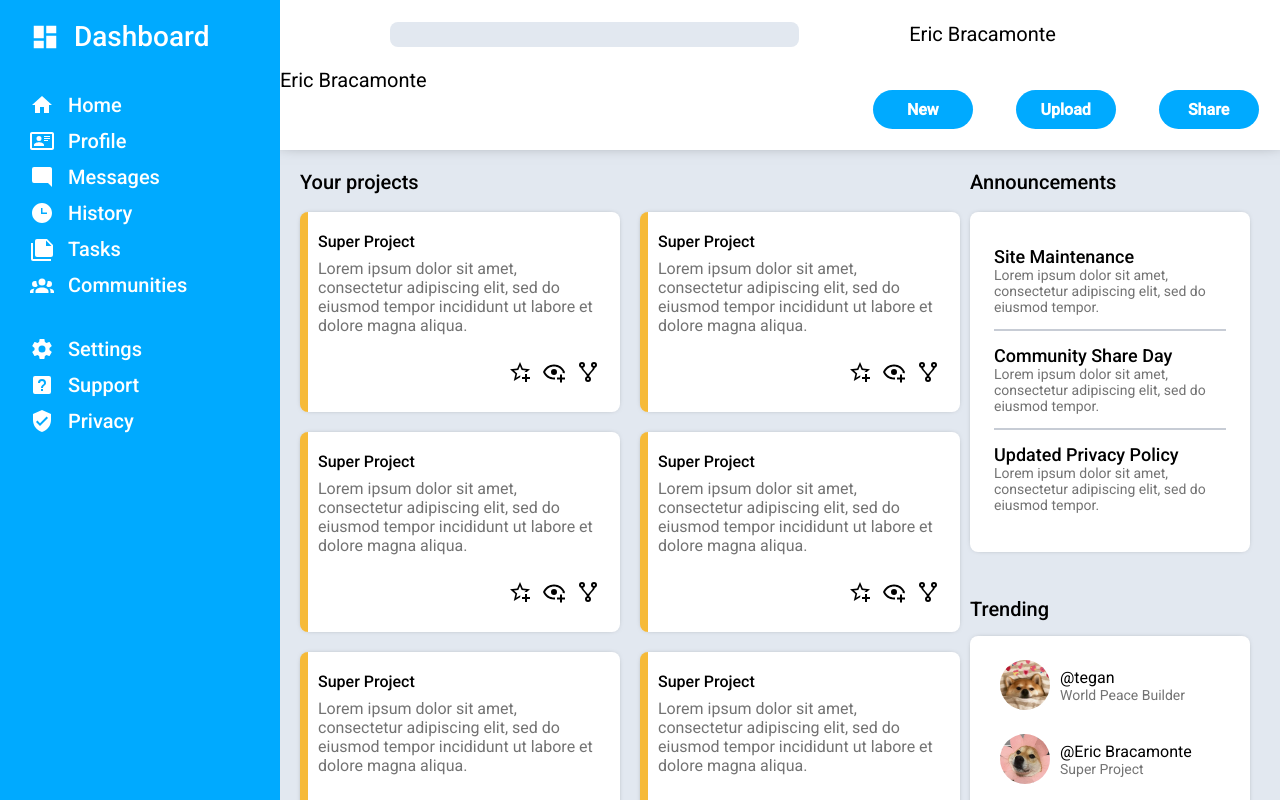
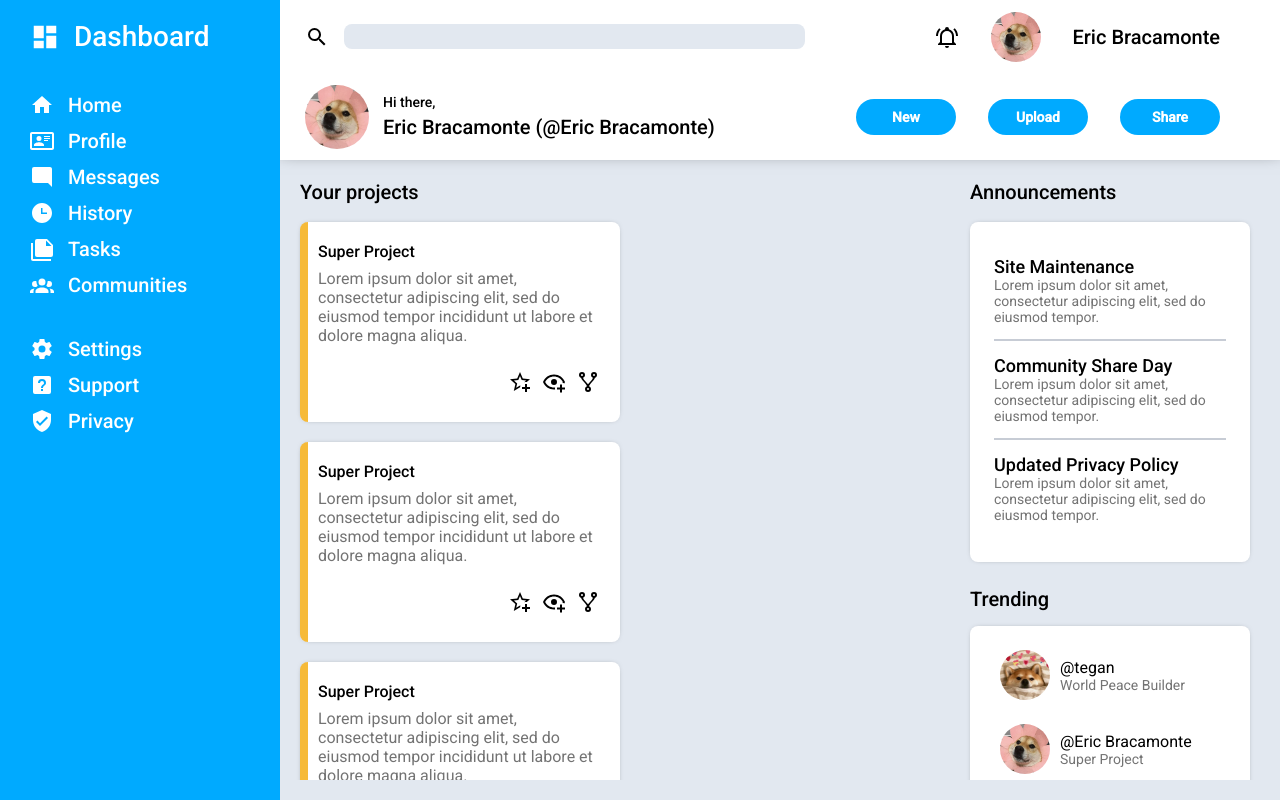
Before and after one commit to Ereiclo/admin_dashboard, a plain HTML site: page index.html in a window 1280 px wide. Drawn offline with Linux system fonts and the light colour scheme.

Commit message:
finished header layout

```diff
--- a/index.html
+++ b/index.html
@@ -35,14 +35,23 @@
         </div>
         <div class="header">
 
-            <div class="search-row">
-                <div class="search">
-                    <input type="search" name="" id="">
-                </div>
-                <div class="user-icons">Eric Bracamonte</div>
+            <div class="search">
+                <img src="./icons/search.svg" alt="">
+                <input type="search" name="" id="">
+            </div>
+            <div class="user-icons">
+                <img src="./icons/ring.svg" alt="">
+                <img src="./imgs/secondPhoto.png" alt="">
+                <div class="username-text">Eric Bracamonte</div>
             </div>
 
-            <div class="display-name">Eric Bracamonte</div>
+            <div class="display-name">
+                <img src="./imgs/secondPhoto.png" alt="">
+                <div class="greetings">
+                    <div class="top">Hi there,</div>
+                    <div class="bottom">Eric Bracamonte (@Eric Bracamonte)</div>
+                </div>
+            </div>
             <div class="update-buttons">
                 <button>New</button>
                 <button>Upload</button>
--- a/style.css
+++ b/style.css
@@ -18,7 +18,7 @@ html,body{
 .container{
     display: grid;
     grid-template-columns: 280px 1fr;
-    grid-template-rows: 150px 1fr;
+    grid-template-rows: 160px 1fr;
     height: 100%;
     overflow: hidden;
     row-gap: 20px;
@@ -41,7 +41,7 @@ html,body{
     grid-column: 2/-1;
     display: grid;
     grid-template-columns: 3fr 1fr;
-    grid-template-rows: 30px 370px 30px 340px ;
+    grid-template-rows: 30px 350px 30px 340px ;
     grid-template-areas: "header-text-projects header-text-announcements"
                          "project-area announcements-area"
                          "project-area header-text-trending"
@@ -98,14 +98,12 @@ html,body{
 
 .header{
     display:grid;
-    grid-template-columns: 4fr 3fr;
-    grid-template-areas: "search-area search-area"
+    grid-template-columns: 8fr 3fr;
+    grid-template-areas: "search-area user-icons-area"
                          "display-name-area update-buttons-area";
 }
 
-.search{
-    /* grid-area:search-area; */
-}
+
 
 
 .display-name{
@@ -113,15 +111,16 @@ html,body{
 }
 
 .user-icons{
-    /* grid-area:user-icons-area; */
+    grid-area:user-icons-area;
 }
 
 .update-buttons{
     grid-area:update-buttons-area;
     display:flex;
+    justify-content: flex-end;
+    align-items: center;
+    gap:32px;
 
-    justify-content: space-around;
-    align-items: center;
 }
 
 .update-buttons > button{
@@ -130,7 +129,7 @@ html,body{
     border-radius: 20px;
     color: white;
     padding: 10px ;
-    font-size: 0.8rem;
+    font-size: 0.7rem;
     font-family: 'Roboto';
     font-weight: 600;
     box-sizing:border-box;
@@ -233,37 +232,56 @@ html,body{
     box-shadow: black 0px -12px 18px 0px;
 }
 
-.search-row{
+/* .search-row{
     display: flex;
     /* grid-row: 1/-1; */
     /* grid-column: 1/-1; */
-    grid-area:search-area;
-    width: 100%;
+    /* grid-area:search-area; */
+    /* width: 100%; */
     /* gap: 20px; */
-    justify-content: space-;
+    /* justify-content: space-; */
 
-}
+/* }  */
 
 .search{
     margin-right: auto;
     flex: 2 0 auto;
+    grid-area:search-area;
     display: flex;
-    justify-content: center;
+    /* justify-content: center; */
+    /* align-items: center; */
     align-items: center;
+    gap:15px;
+    width: 100%;
 }
 
 .user-icons{
-    flex: 1 0 auto;
-    display: grid;
+    display:flex;
+    justify-content: flex-end;
     align-items: center;
+    gap:32px;
+}
+
+.project{
+    /* margin-bottom: 20px; */
+}
+
+.search > img,
+.display-name{
+    margin-left:25px;
+}
+
+.content{
+    column-gap: 14px;
+    margin-bottom: 20px;
 }
 
 
 
-
 input[type="search"]{
+    width: 80%;
+    margin-right: 20px;
     /* width: 80%; */
-    width: 65%;
     border-radius: 8px;
     border-style: none;
     background-color: var(--bg-color);
@@ -411,12 +429,16 @@ img:hover{
 }
 
 
+.user-icons > img:nth-child(2),
 .trending-project > img{
     width: 50px;
     height: 50px;
     border-radius: 50%;
+
+}
+
+.trending-project > img{
     margin-left:30px;
-
 }
 
 .username{
@@ -434,3 +456,38 @@ img:hover{
     display: grid;
     align-content: center;
 }
+
+
+.username-text,
+.update-buttons > button:last-child{
+    margin-right: 60px;
+}
+
+
+.user-icons{
+    font-weight: 500;
+}
+
+
+.display-name > img{
+    width: 64px;
+    height: 64px;
+    border-radius: 50%;
+}
+
+.display-name{
+    display: flex;
+    align-items: center;
+}
+
+
+
+.greetings{
+    font-weight: 500;
+    margin-left:14px;
+}
+
+.greetings > .top{
+    font-size:0.7rem;
+    margin-bottom: 5px;
+}
```
Also changed, not shown: icons/ring.svg (added), icons/search.svg (added).
